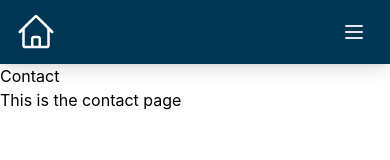
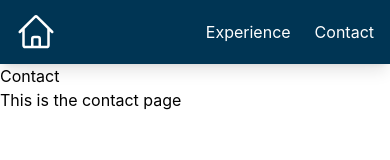
Before and after one commit to Enr1que704/Resume-Front, a React (Create React App) app: page /contact in a window 390 px wide. Shown: the top 160 px of the page. Built offline with nearby package versions, Linux system fonts and the light colour scheme.

Commit message:
made the links viewable no matter the window size

```diff
--- a/package.json
+++ b/package.json
@@ -14,6 +14,7 @@
     "lucide-react": "^0.468.0",
     "postcss": "^8.4.49",
     "react": "^18.3.1",
+    "react-burger-menu": "^3.1.0",
     "react-dom": "^18.3.1",
     "react-icons": "^5.4.0",
     "react-router-dom": "^7.0.2",
--- a/src/components/NewNavbar.js
+++ b/src/components/NewNavbar.js
@@ -4,6 +4,8 @@ import About from "../pages/about";
 import Home from "../pages/home";
 import Experience from "../pages/experience";
 import Contact from "../pages/contact";
+import { DefaultSidebar } from "./Sidebar";
+
 
 
 // Components for different routes
@@ -27,7 +29,7 @@ const NewNavbar = () => {
             </div>
 
             {/* Menu Links */}
-            <div className="hidden md:flex space-x-6">
+            <div className=" md:flex space-x-6">
               {/* <Link to="/" className="hover:text-gray-300">
                 Home
               </Link> */}
@@ -43,13 +45,14 @@ const NewNavbar = () => {
             </div>
 
             {/* Mobile Menu Button */}
-            <div className="md:hidden">
+            {/* <div className="md:hidden">
               <button
                 type="button"
+                onClick={<DefaultSidebar />}
                 className="inline-flex items-center justify-center p-2 rounded-md text-gray-200 hover:text-white hover:bg-blue-700 focus:outline-none"
               >
                 <span className="sr-only">Open main menu</span>
-                {/* Hamburger Icon */}
+
                 <svg
                   className="h-6 w-6"
                   xmlns="http://www.w3.org/2000/svg"
@@ -66,7 +69,8 @@ const NewNavbar = () => {
                   />
                 </svg>
               </button>
-            </div>
+            </div> */}
+
           </div>
         </div>
       </nav>
```
Also changed, not shown: src/components/Sidebar.js (added), 2 other files (tests, documents, lock files or other folders).
